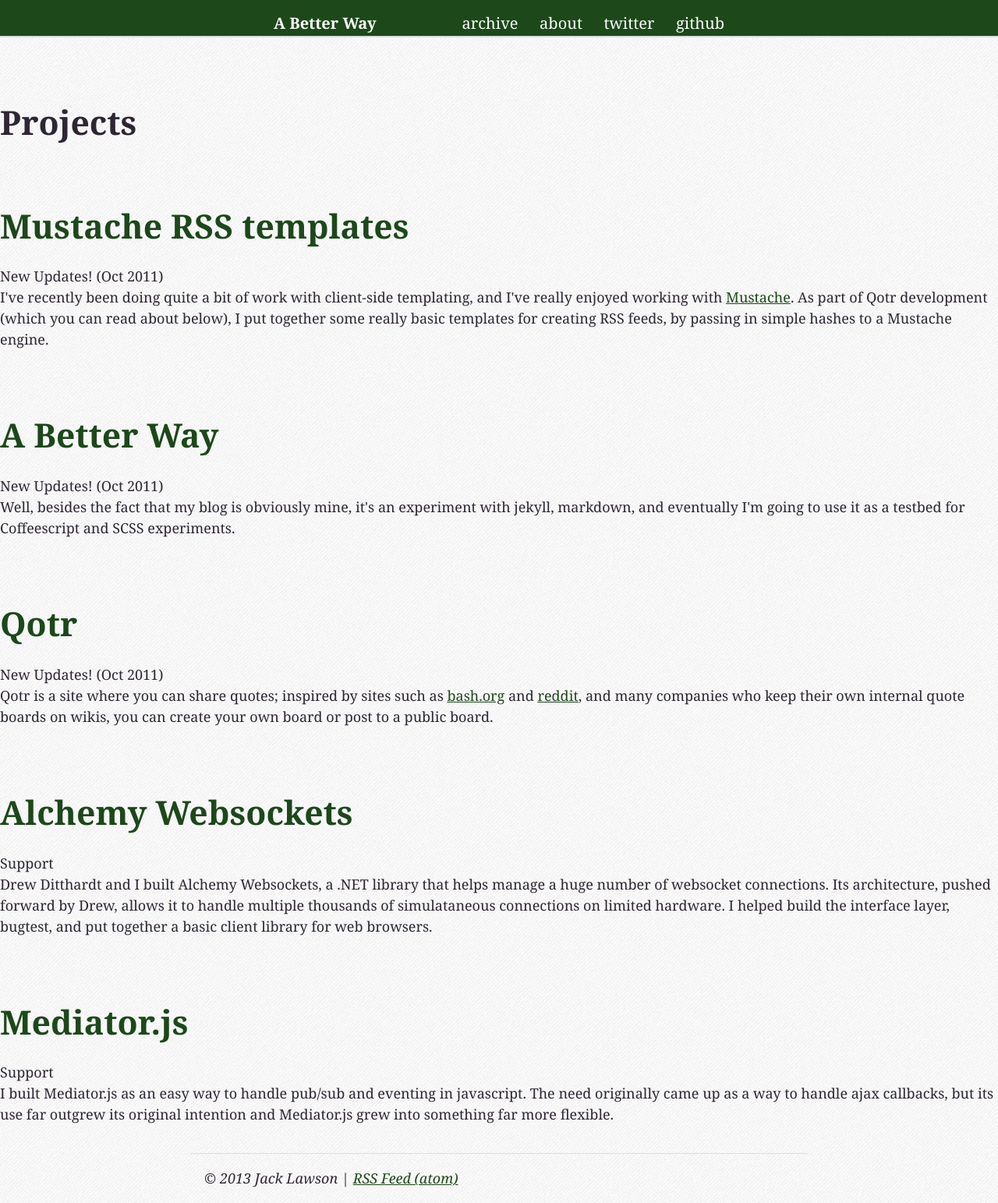
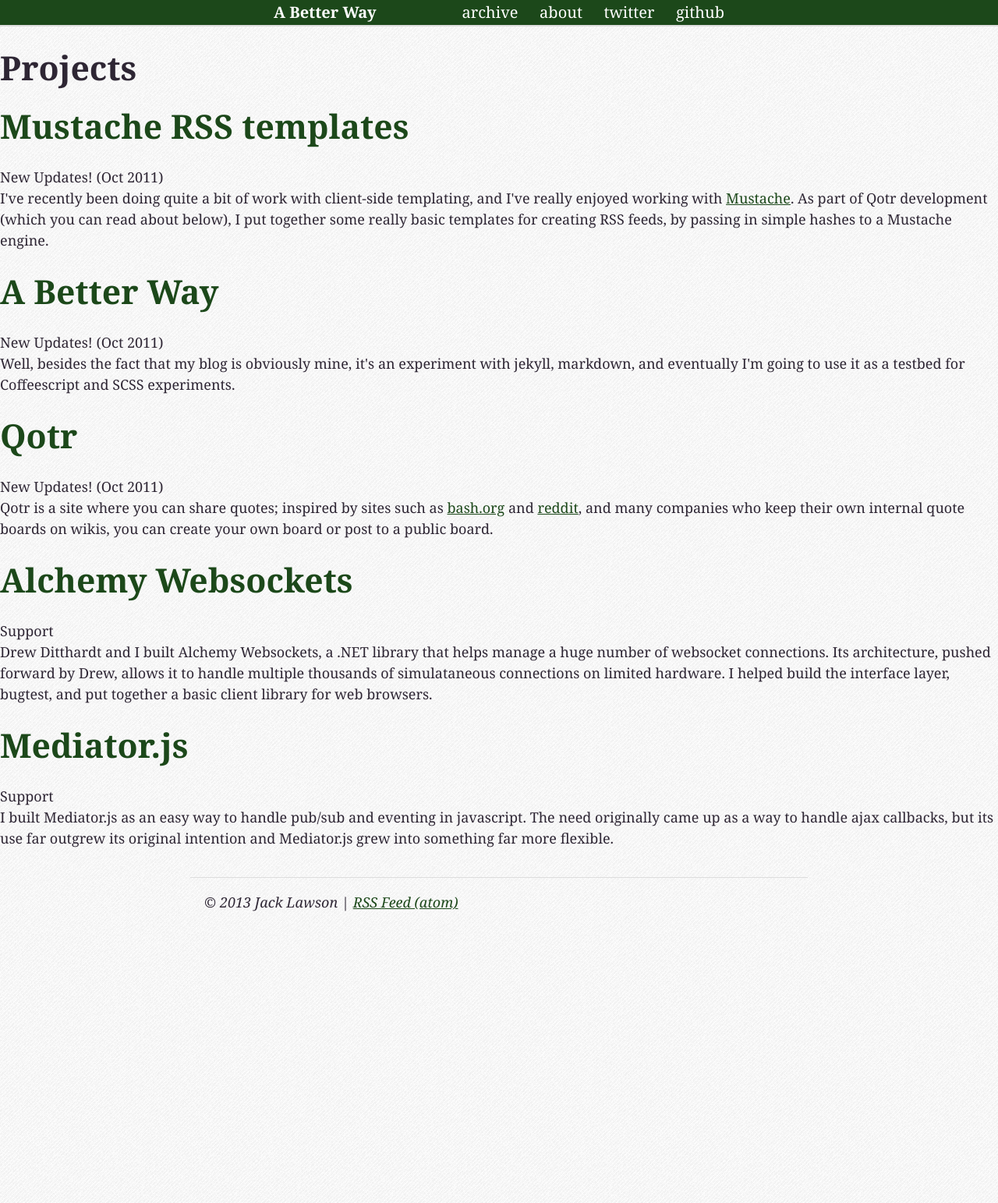
Before and after one commit to ajacksified/ajacksified.github.com, a Jekyll site: the page built from projects.html, in a window 1280 px wide. Shown: the whole page at 78% size. Built offline with Jekyll 4.4.1, drawn with Linux system fonts in a browser that asks for light colours; Markdown is read by kramdown in place of the engine named in the settings.

Commit message:
bunch of little fixes

```diff
--- a/css/styles.css
+++ b/css/styles.css
@@ -33,7 +33,6 @@ h1 a, h2 a {
 
 h1 {
   font-size: 32pt;
-  margin-top: 2em;
 }
 
 h2 {
@@ -120,7 +119,7 @@ aside h1 {
 
 .btn:hover {
   color: #eee;
-  background-color: #79091c;
+  background-color: #030;
 }
 
 .topbar {
@@ -129,6 +128,10 @@ aside h1 {
   width: 100%;
   font-size: 14px;
   overflow: auto;
+}
+
+.topbar .row {
+  padding: 0;
 }
 
 .topbar h1 {
```
